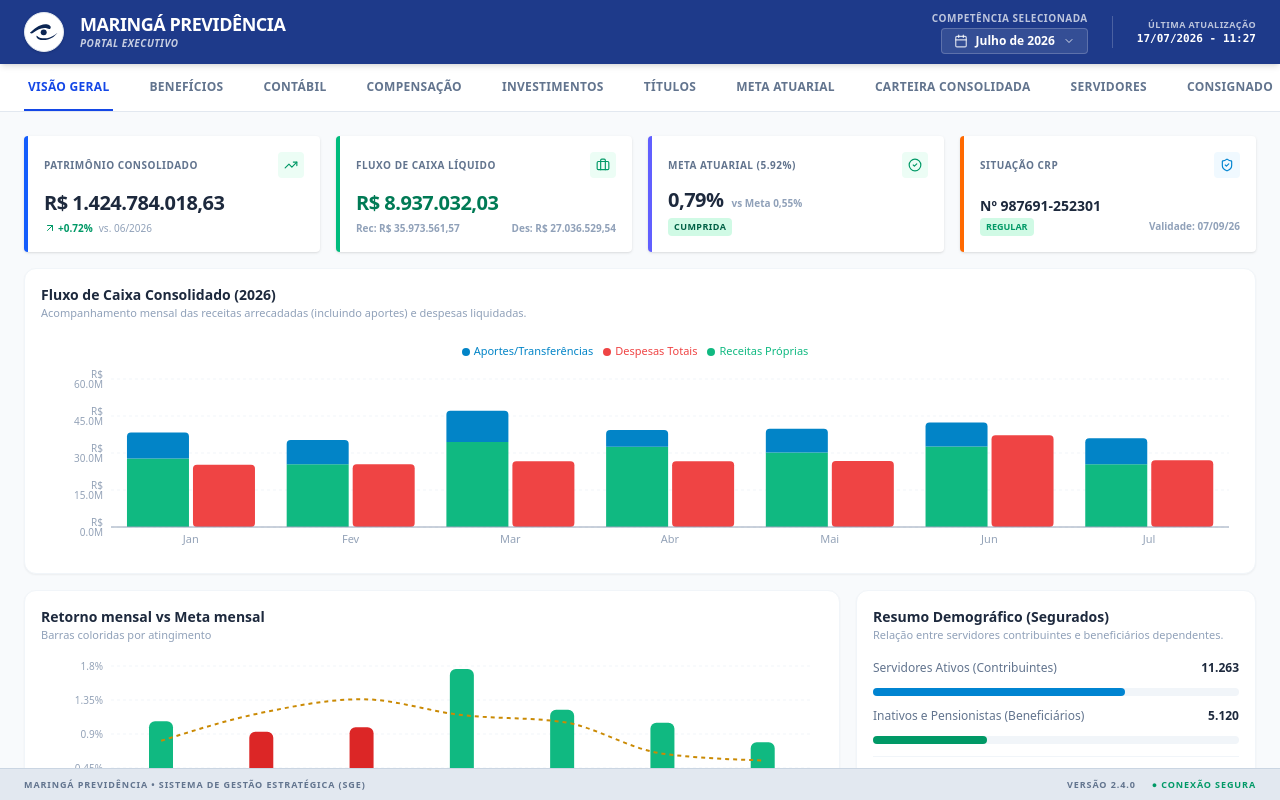
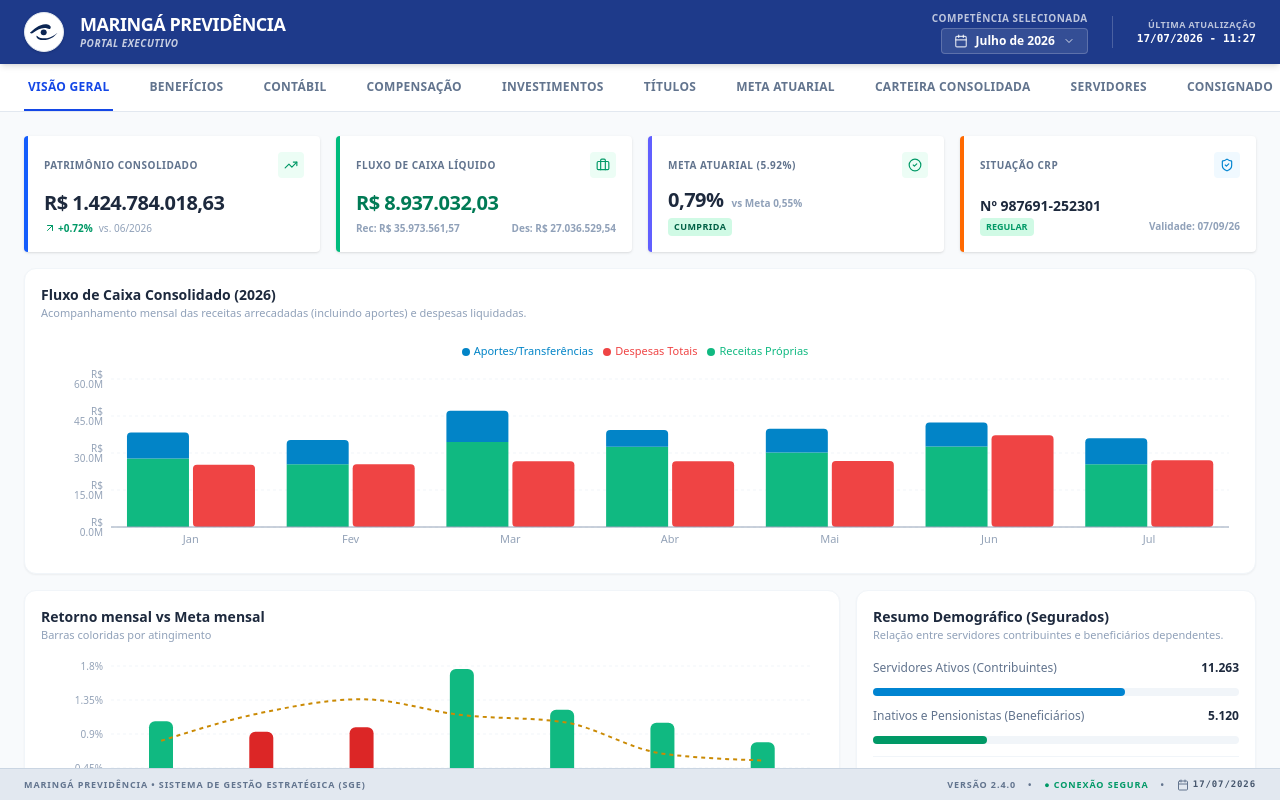
Before and after one commit to edimardeoliveiracarvalho/PortalRPPS, a React (Vite) app: page / in a window 1280 px wide. Built offline with nearby package versions, Linux system fonts and the light colour scheme.

Commit message:
feat: add current date to footer
Include the current date in the dashboard footer to enhance administrative visibility.

```diff
--- a/src/App.tsx
+++ b/src/App.tsx
@@ -200,9 +200,15 @@ export default function App() {
         {/* Footer Bar */}
         <footer className="bg-slate-200 h-8 px-6 flex items-center justify-between text-[9px] font-bold uppercase tracking-widest text-slate-500 shrink-0 border-t border-slate-300">
           <div>Maringá Previdência • Sistema de Gestão Estratégica (SGE)</div>
-          <div className="flex items-center">
-            <span className="mr-4">Versão 2.4.0</span>
+          <div className="flex items-center gap-3">
+            <span>Versão 2.4.0</span>
+            <span>•</span>
             <span className="text-emerald-600">● Conexão Segura</span>
+            <span>•</span>
+            <span className="text-slate-600 flex items-center gap-1 font-mono lowercase first-letter:uppercase">
+              <Calendar className="w-3 h-3 text-slate-500" />
+              <span className="uppercase">{new Date().toLocaleDateString('pt-BR')}</span>
+            </span>
           </div>
         </footer>
       </div>
```
